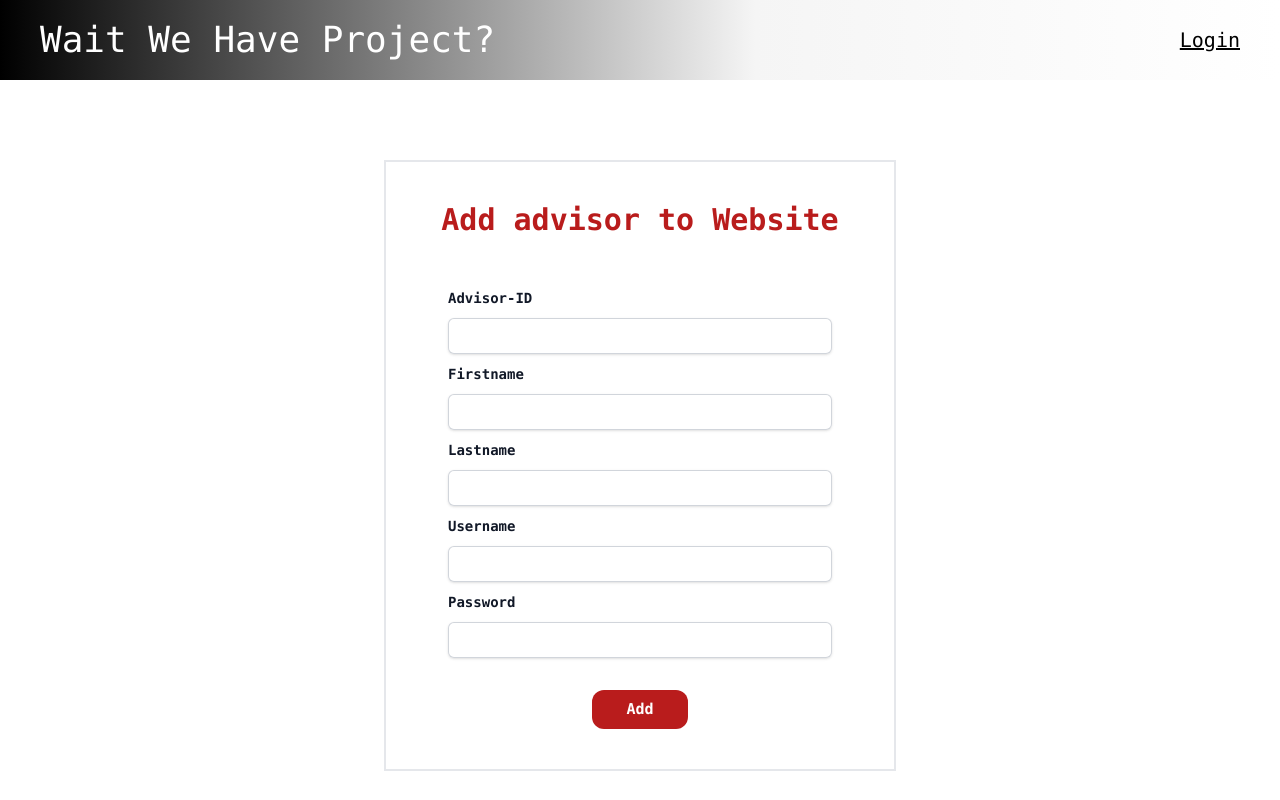
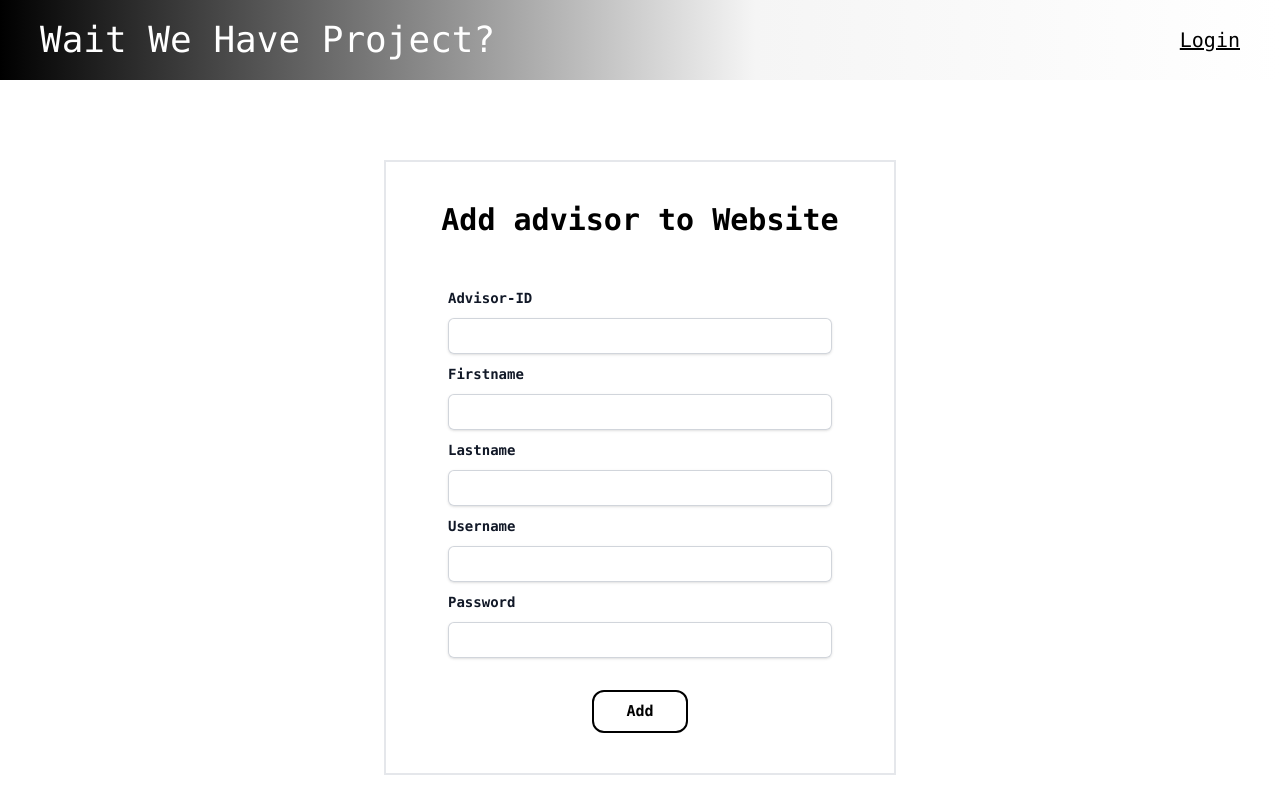
Before and after one commit to SE331-2023-project1/Frontend_wait_we_have_project, a Vue app: page /registerAdvisor in a window 1280 px wide. Built offline with nearby package versions, Linux system fonts and the light colour scheme.

Commit message:
Add some ui

```diff
--- a/src/App.vue
+++ b/src/App.vue
@@ -227,6 +227,13 @@ const props = defineProps({
             exact-active-class="active-link"
             >Advisor</RouterLink
           >
+          <RouterLink
+            to="/registerAdvisor"
+            class="text-black transition-colors duration-300 hover:text-black text-xl underline underline-offset-1"
+            active-class="active-link"
+            exact-active-class="active-link"
+            >Add-Advisor</RouterLink
+          >
 
           <RouterLink
             to="/"
--- a/src/views/AddAdviserView.vue
+++ b/src/views/AddAdviserView.vue
@@ -62,7 +62,7 @@ const onSubmit = handleSubmit((values) => {
   <div class="flex justify-center my-20">
     <div class="border-black-50 border-2 w-2/5">
       <div class="flex flex-col justify-center my-10">
-        <div class="font-mono text-red-700">
+        <div class="font-mono text-black">
           <h2 class="font-bold text-3xl text-center">Add advisor to Website</h2>
         </div>
         <div class="sm:mx-auto sm:w-full sm:max-w-sm font-mono mt-10">
@@ -131,7 +131,7 @@ const onSubmit = handleSubmit((values) => {
             <div class="flex justify-center mt-8">
               <button
                 type="submit"
-                class="font-mono text-center bg-red-700 p-2 text-white font-bold rounded-xl w-24"
+                class="font-mono text-center bg-white p-2 text-black font-bold rounded-xl w-24 border-2 border-black hover:text-white hover:bg-black"
               >
                 Add
               </button>
--- a/src/views/AdvisorHomeView.vue
+++ b/src/views/AdvisorHomeView.vue
@@ -45,11 +45,15 @@
       </div>
     </div>
   </div>
-  <RouterLink
+
+  <div class="flex justify-center text-center my-5">
+    <RouterLink
     :to="{ name: 'post-announce', params: { id: advisorProfile?.id } }"
+    class="font-mono font-bold text-xl underline"
   >
     post announce</RouterLink
   >
+  </div>
 </template>
 
 <script setup lang="ts">
```
